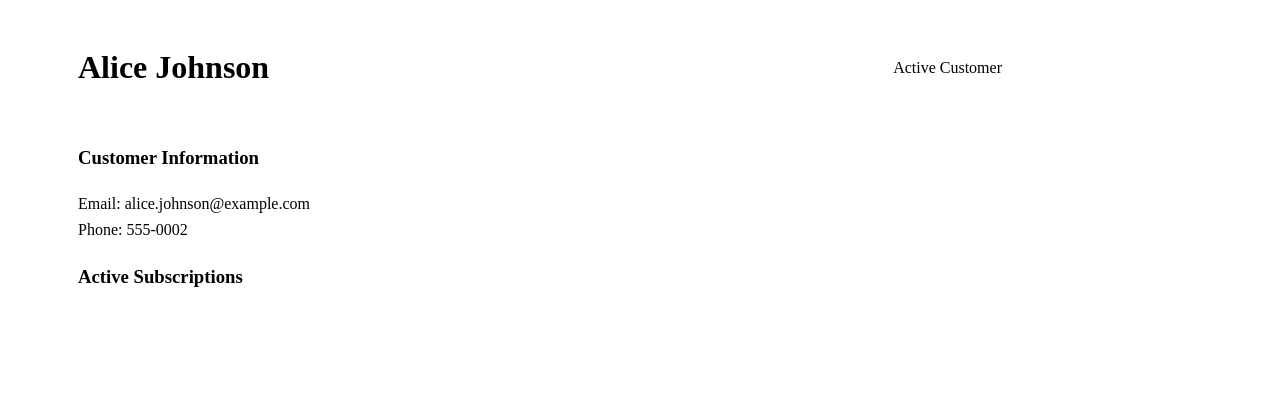
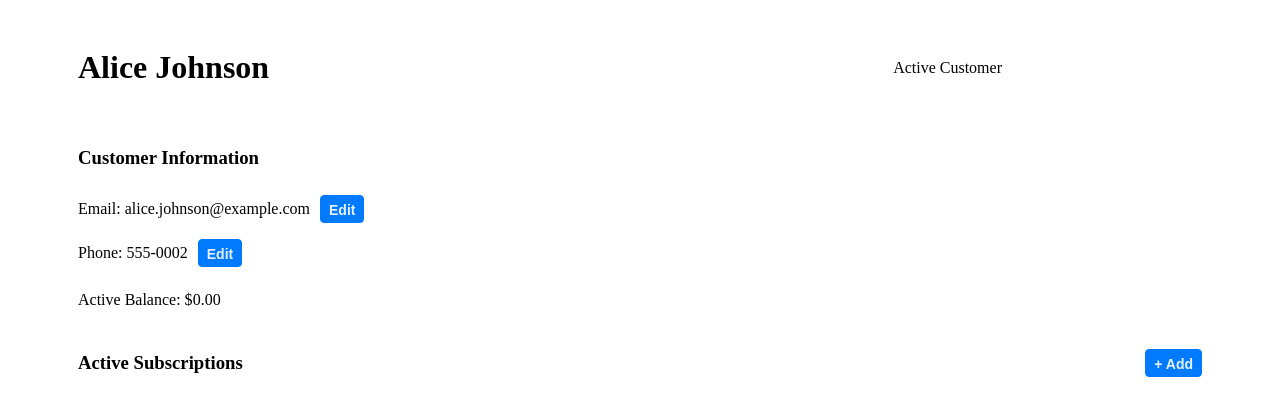
Before and after one commit to Hmiller62/Customer-Site, a React (Vite) app: page / in a window 1280 px wide. Both pictures are taken after a click on the element 322 px from the left and 226 px from the top of the page. Shown: the top 416 px of the page. Built offline with nearby package versions, Linux system fonts and the light colour scheme.

Commit message:
ADDED BUTTONS
Button class implemented, used on vehicle subscriptions as well as customer information. Next is functionality for them!

```diff
--- a/src/components/Button.jsx
+++ b/src/components/Button.jsx
@@ -0,0 +1,26 @@
+export default function Button({ onClick, children}) {
+    const baseStyle = {
+        border: "1px solid #007BFF",
+        backgroundColor: "#007BFF",
+        color: "#E6F0FF",
+        paddingTop: "6px",
+        paddingBottom: "4px",
+        paddingLeft: "8px",
+        paddingRight: "8px",
+        borderRadius: "4px",
+        fontSize: "14px",
+        fontWeight: "bold",
+    };
+
+    return (
+    <button
+      onClick={onClick}
+      style={baseStyle}
+    >
+      {children}
+    </button>
+  );
+
+
+
+}
--- a/src/components/SubscriptionCard.jsx
+++ b/src/components/SubscriptionCard.jsx
@@ -1,5 +1,6 @@
 import React from "react";
 import Vehicle from "../utils/Vehicle"
+import Button from "./Button"
 
 const cardStyle = {
   border: "3px solid #007BFF",
@@ -9,7 +10,8 @@ const cardStyle = {
   marginTop: "12px",
   borderRadius: "15px",
   boxShadow: "0 2px 4px rgba(0,0,0,0.1)",
-  width: "90%"
+  width: "90%",
+  position: "relative"
 };
 
 export default function SubscriptionCard({vehicle}) {
@@ -17,6 +19,11 @@ export default function SubscriptionCard({vehicle}) {
     <div style ={cardStyle} className="vehicle-card">
       <h2>{vehicle.licenseNum}</h2>
       <p>{vehicle.color} {vehicle.model}</p>
+      <div style={{ position: "absolute", top: "10px", right: "10px", display: "flex", gap: "5px" }}>
+        <Button onClick={() => console.log("Edit!")}>Edit</Button>
+        <Button onClick={() => console.log("Delete!")}>Delete</Button>
+      </div>
     </div>
+
   );
 }
--- a/src/pages/InfoScreen.jsx
+++ b/src/pages/InfoScreen.jsx
@@ -2,6 +2,7 @@ import React, { useState } from "react";
 import Database from "../utils/database.jsx"
 import SubscriptionCard from "../components/SubscriptionCard.jsx"
 import { useNavigate, useParams } from 'react-router-dom';
+import Button from "../components/Button";
 
 export default function InfoScreen() {
 
@@ -36,9 +37,35 @@ export default function InfoScreen() {
               marginTop: "20px"
                }}>
               <h3>Customer Information</h3>
-              <div>Email: {currCustomer.email}</div>
-              <div>Phone: {currCustomer.phone}</div>
-              <h3>Active Subscriptions</h3>
+              <div style={{
+                display: "flex",   //customer info with buttons
+                alignItems: "center",
+                gap: "10px",
+                marginBottom: "8px"
+                }}>
+                  <p style={{ margin: 0 }}>Email: {currCustomer.email}</p>
+                  <Button onClick={() => console.log("Edit Email")}>Edit</Button>
+              </div>
+
+              <div style={{
+                display: "flex",
+                alignItems: "center",
+                gap: "10px"
+                }}>
+                  <p style={{ margin: 0 }}>Phone: {currCustomer.phone}</p>
+                  <Button onClick={() => console.log("Edit Phone")}>Edit</Button>
+              </div>
+              <p>Active Balance: ${currCustomer.balance.toFixed(2)}</p>
+
+
+              <div style={{
+                display: "flex", //button to add subscription
+                justifyContent: "space-between",
+                alignItems: "center"
+                }}>
+                  <h3>Active Subscriptions</h3>
+                  <Button onClick={() => console.log("Add subscription")}>+ Add</Button>
+              </div>
 
               <div style={{
 
```
